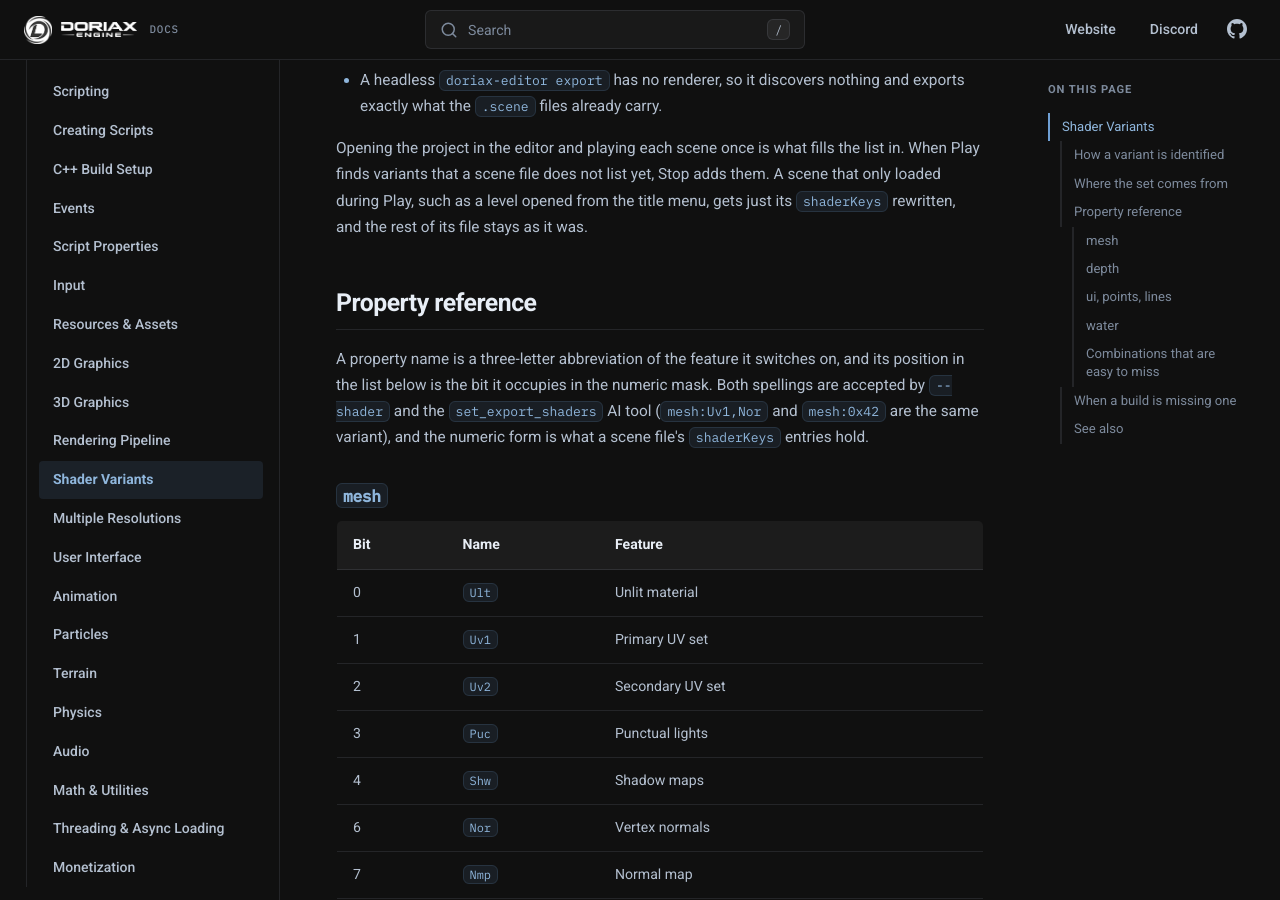
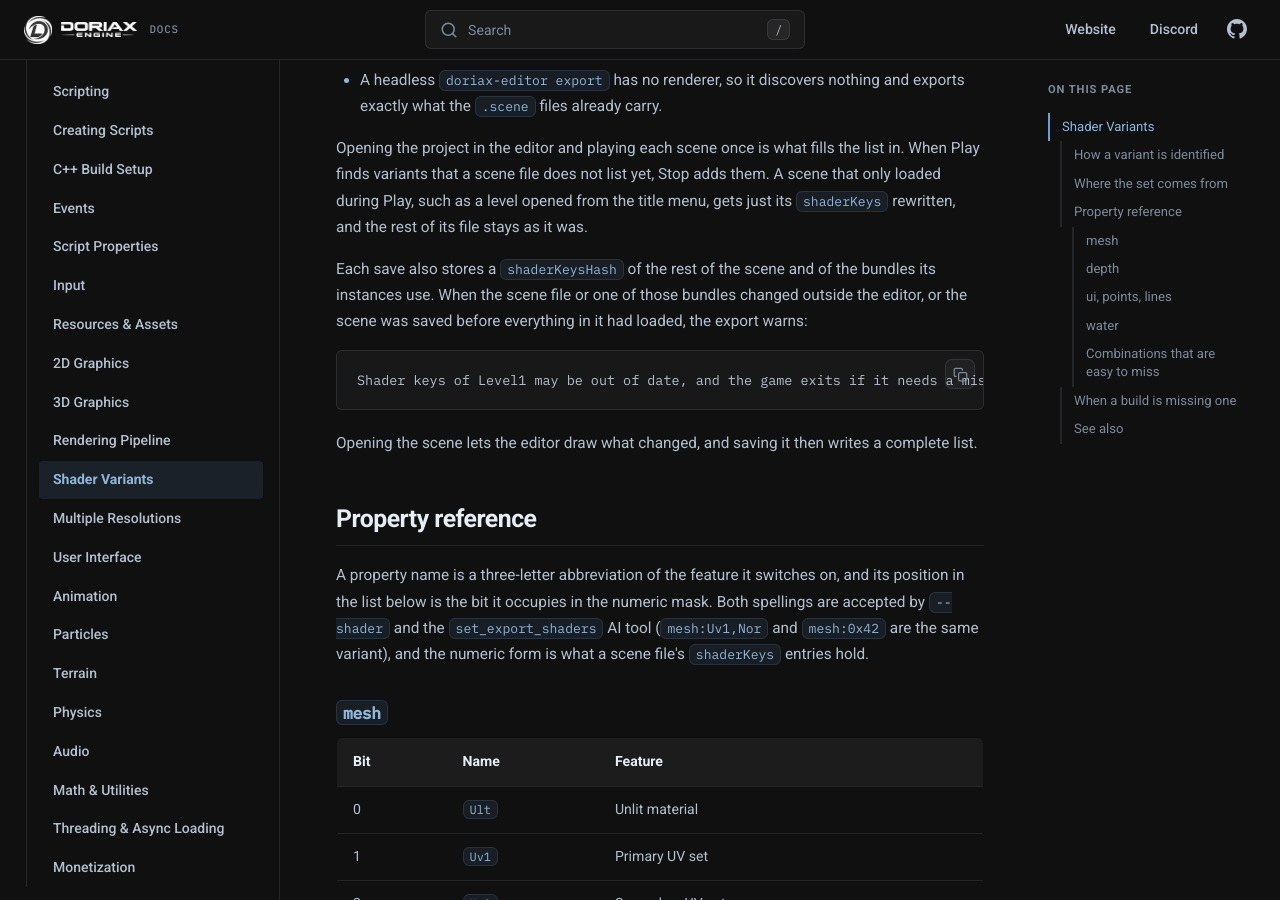
Before and after one commit to doriaxengine/doriax-docs, an MkDocs documentation site: the page built from docs/manual/shader-variants.md, in a window 1280 px wide and 900 px high, scrolled down 859 px. Built offline with MkDocs 1.6.1, drawn with Linux system fonts in a browser that asks for light colours; comment, search, counter and statistics services are not loaded.

Commit message:
Noted the export warning for out of date shader keys

````diff
--- a/docs/manual/shader-variants.md
+++ b/docs/manual/shader-variants.md
@@ -44,6 +44,17 @@ Opening the project in the editor and playing each scene once is what fills the
 When Play finds variants that a scene file does not list yet, Stop adds them. A scene that
 only loaded during Play, such as a level opened from the title menu, gets just its
 `shaderKeys` rewritten, and the rest of its file stays as it was.
+
+Each save also stores a `shaderKeysHash` of the rest of the scene and of the bundles its
+instances use. When the scene file or one of those bundles changed outside the editor, or
+the scene was saved before everything in it had loaded, the export warns:
+
+```
+Shader keys of Level1 may be out of date, and the game exits if it needs a missing shader. Open and save these scenes in the editor to update them.
+```
+
+Opening the scene lets the editor draw what changed, and saving it then writes a complete
+list.
 
 ## Property reference
 
````
